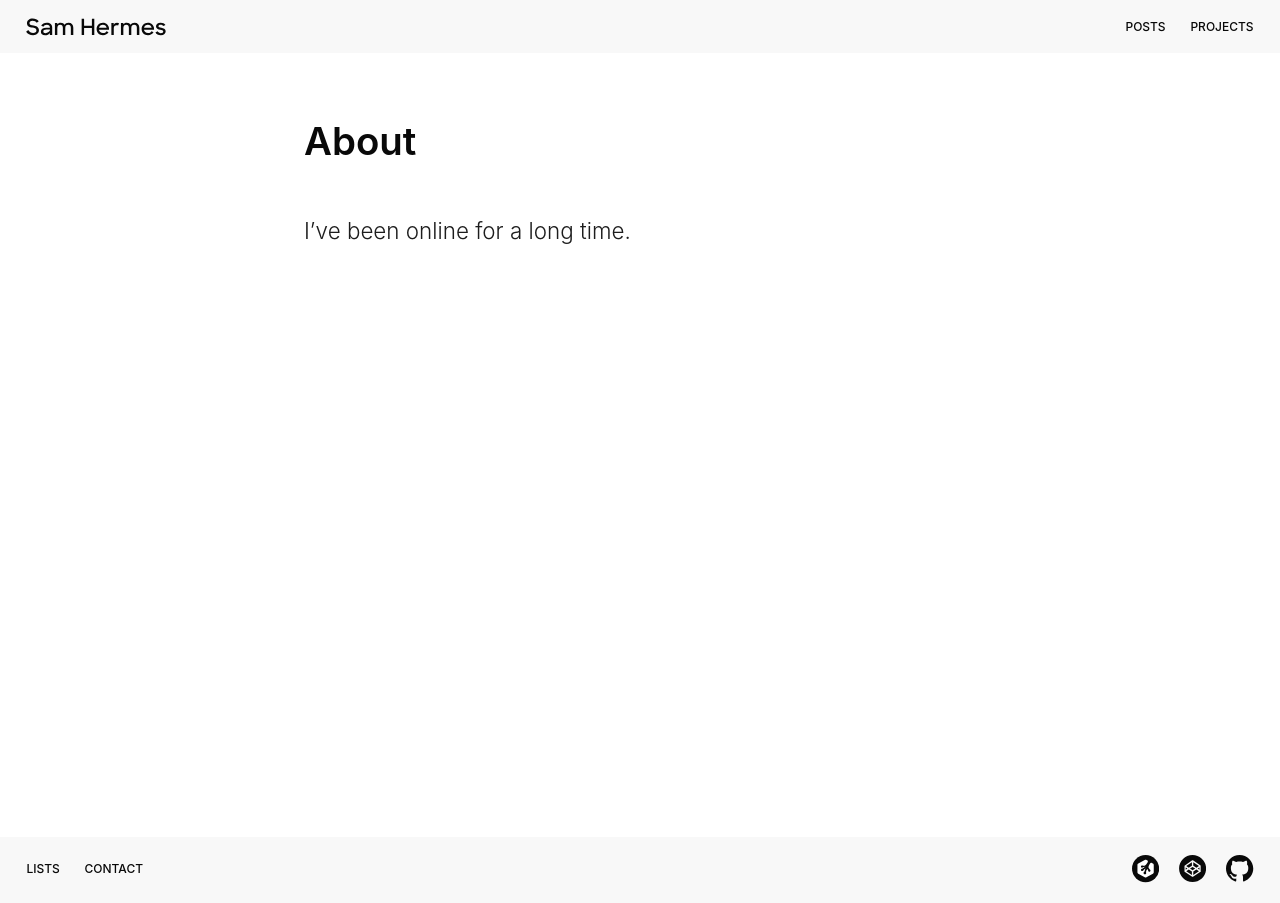
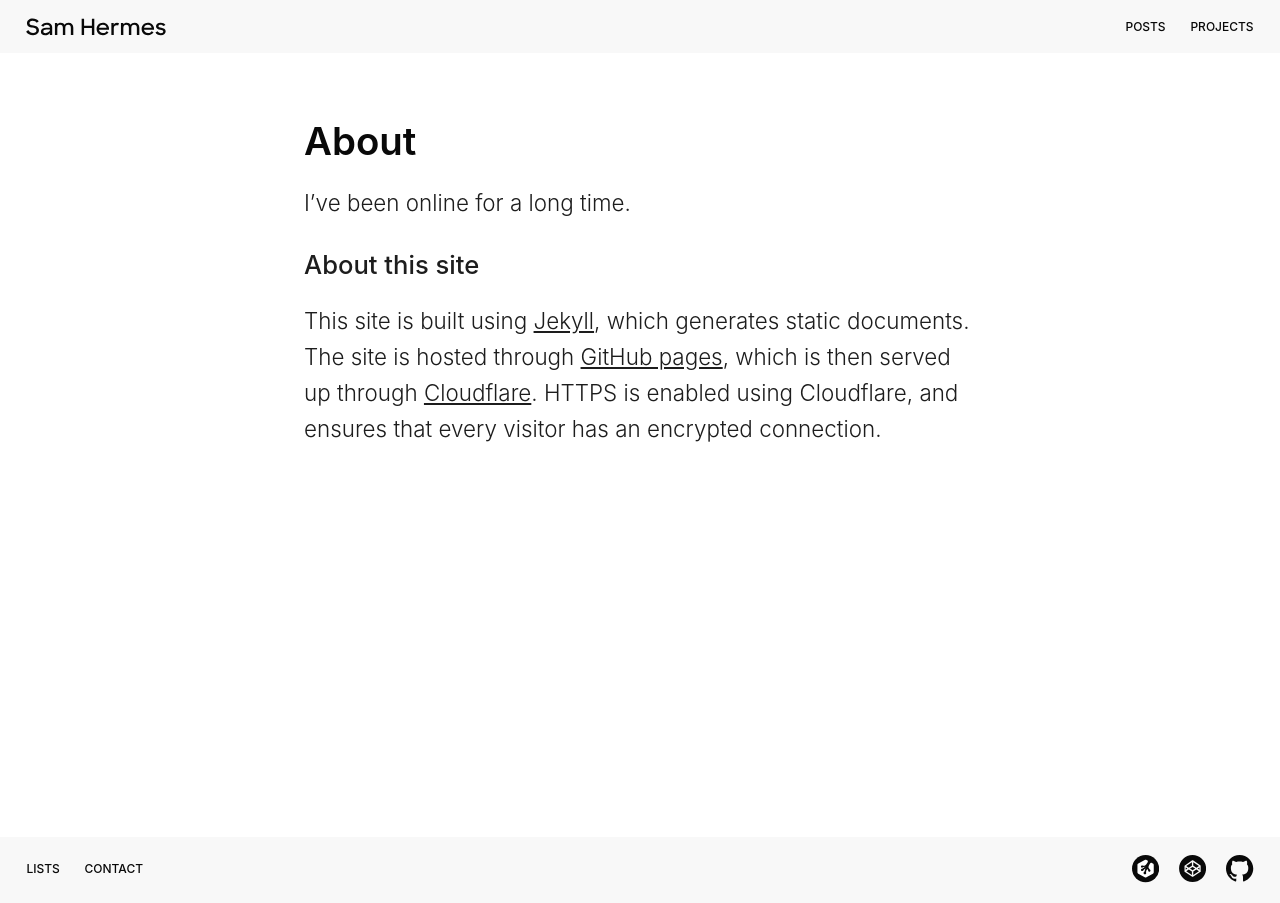
Before and after one commit to samhermes/samhermes.github.io, a Jekyll site: the page built from about.md, in a window 1280 px wide. Built offline with Jekyll 4.4.1, drawn with Linux system fonts in a browser that asks for light colours.

Commit message:
Add section about my site

```diff
--- a/_sass/_posts.scss
+++ b/_sass/_posts.scss
@@ -108,6 +108,10 @@
 
   .page-reading-list & {
     margin-bottom: 0;
+  }
+
+  .page-about & {
+    margin-bottom: 0.5em;
   }
 }
 
--- a/about.md
+++ b/about.md
@@ -3,3 +3,7 @@ layout: page
 title: About
 ---
 I've been online for a long time.
+
+## About this site
+
+This site is built using [Jekyll](https://jekyllrb.com/), which generates static documents. The site is hosted through [GitHub pages](https://pages.github.com/), which is then served up through [Cloudflare](https://www.cloudflare.com/). HTTPS is enabled using Cloudflare, and ensures that every visitor has an encrypted connection.
```
